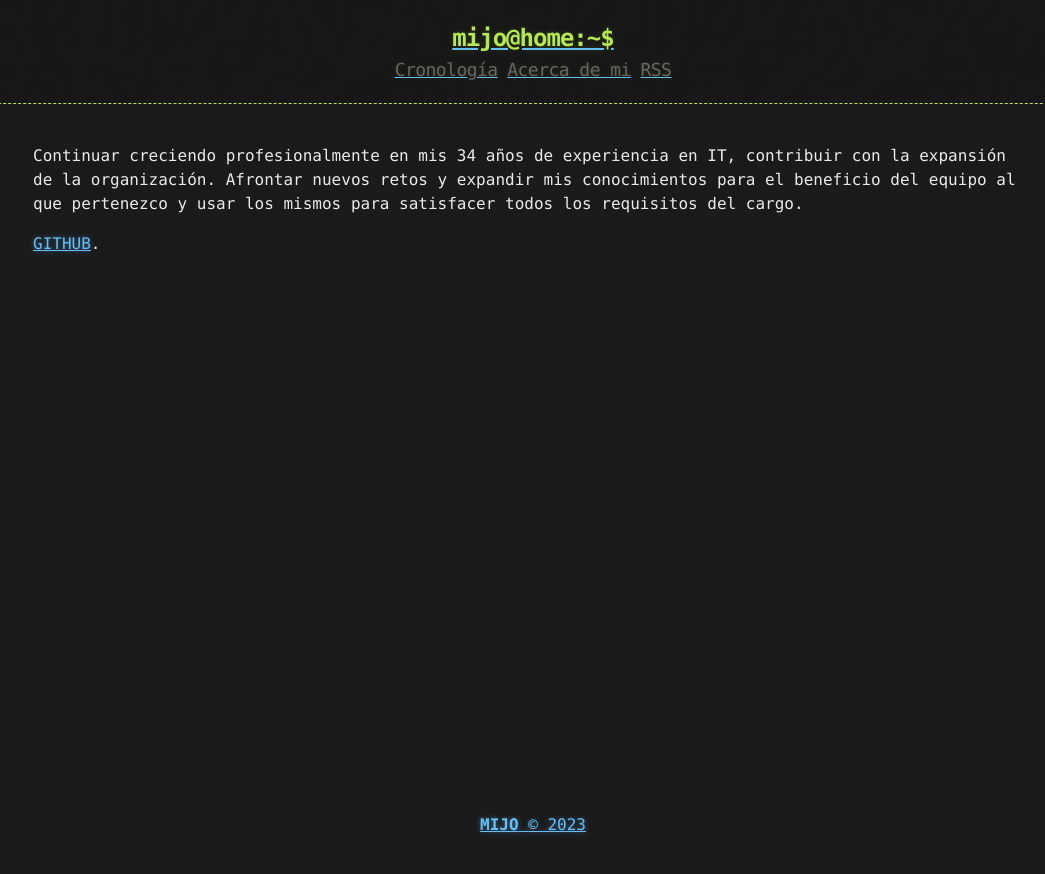
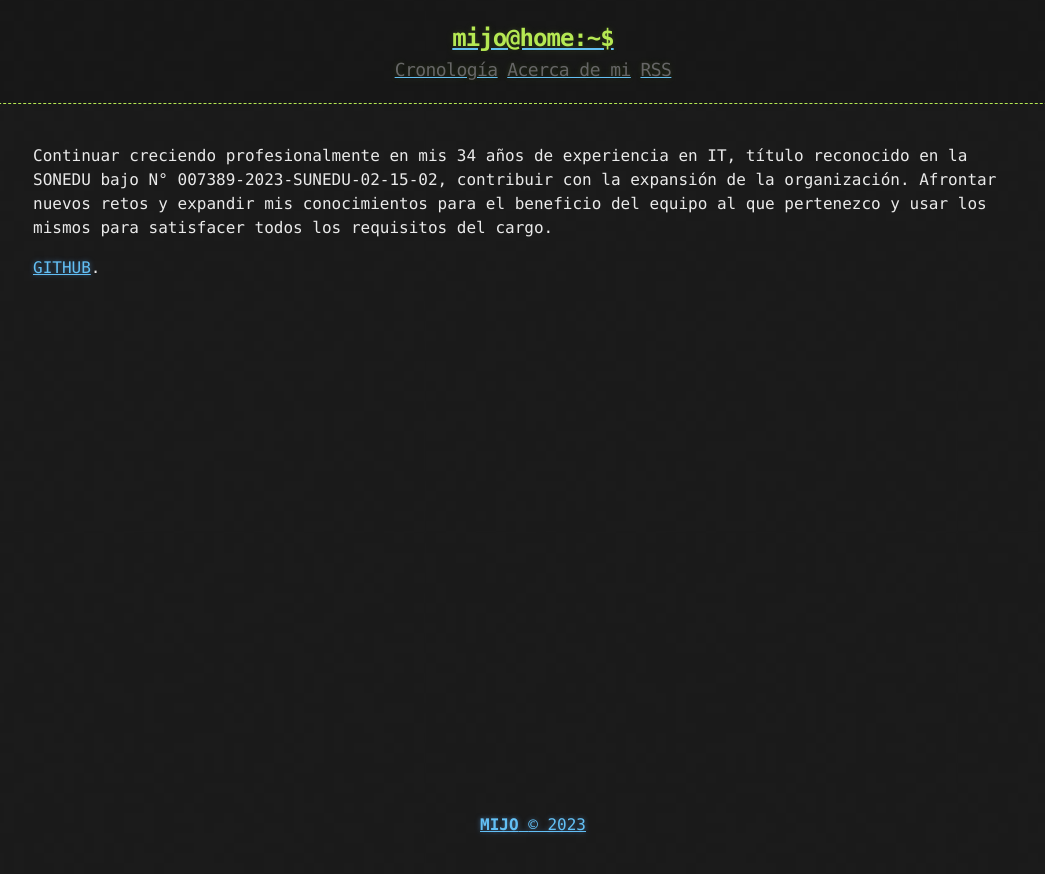
Before and after one commit to parramiguel/parramiguel.github.io, a Jekyll site: the page built from about.md, in a window 1280 px wide. Shown: the top 874 px of the page, without its empty margins (107-1152 px from the left). Built offline with Jekyll 4.4.1, drawn with Linux system fonts in a browser that asks for light colours.

Commit message:
viernes 06/10/2023

```diff
--- a/about.md
+++ b/about.md
@@ -3,6 +3,6 @@ layout: page
 title: Acerca de mi
 ---
 
-Continuar creciendo profesionalmente en mis 34 años de experiencia en IT, contribuir con la expansión de la organización. Afrontar nuevos retos y expandir mis conocimientos para el beneficio del equipo al que pertenezco y usar los mismos para satisfacer todos los requisitos del cargo.
+Continuar creciendo profesionalmente en mis 34 años de experiencia en IT, título reconocido en la SONEDU bajo N° 007389-2023-SUNEDU-02-15-02, contribuir con la expansión de la organización. Afrontar nuevos retos y expandir mis conocimientos para el beneficio del equipo al que pertenezco y usar los mismos para satisfacer todos los requisitos del cargo.
 
 [GITHUB](https://github.com/parramiguel).
```
